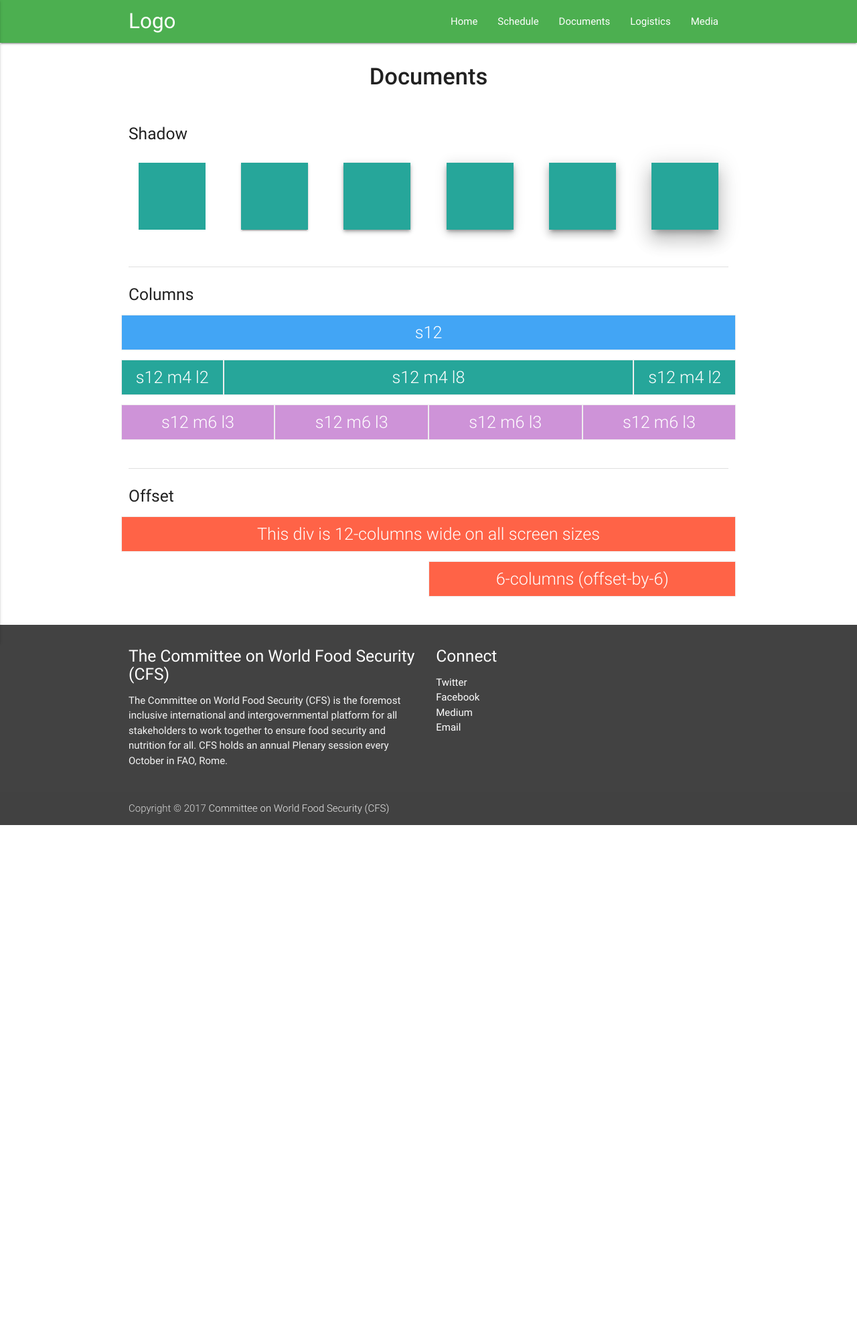
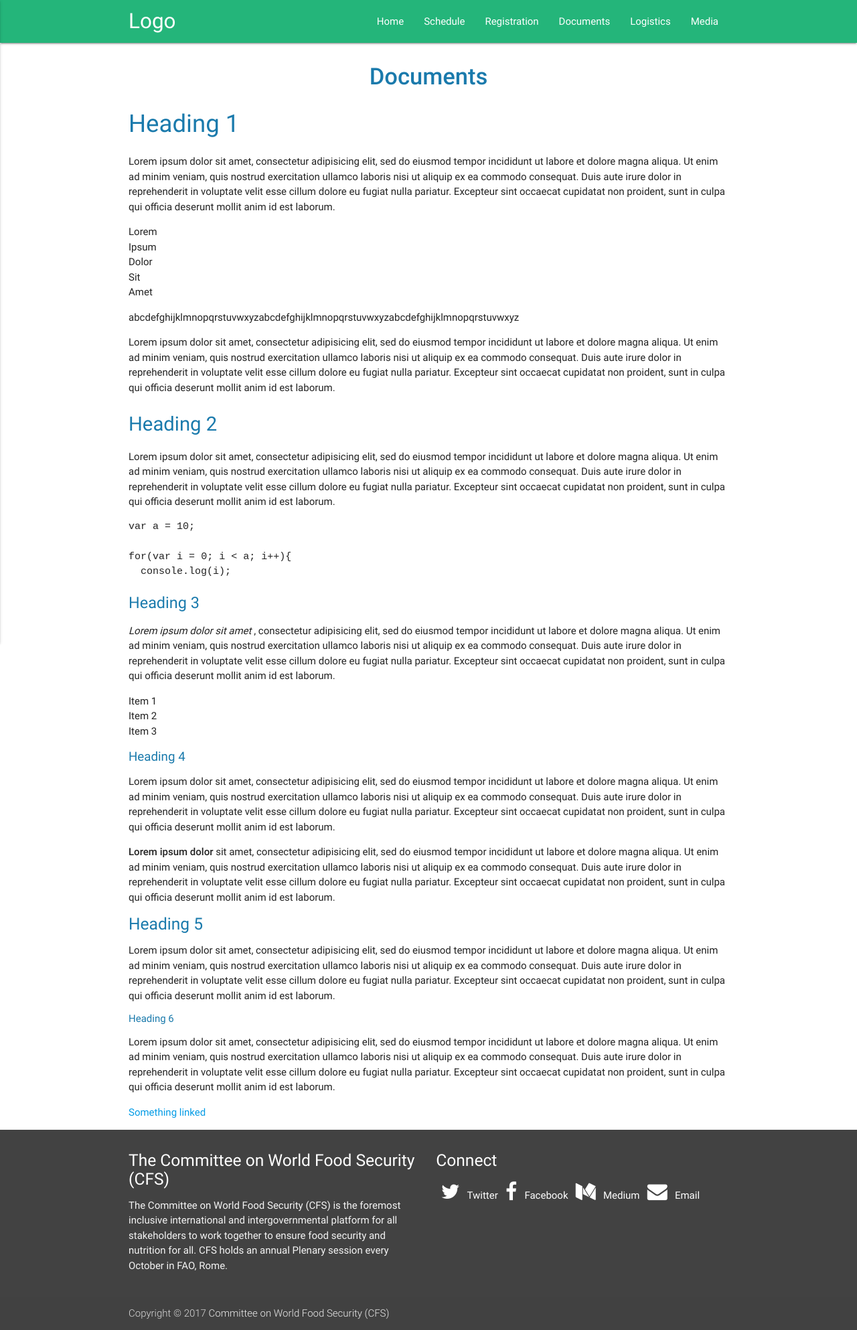
Before and after one commit to UNCFS/uncfs.github.io, a Jekyll site: the page built from 03-Documents.md, in a window 1280 px wide. Shown: the whole page at 67% size. Built offline with Jekyll 4.4.1, drawn with Linux system fonts in a browser that asks for light colours; before the commit the page ends 1232 px from its top, so only the background shows below that.

Commit message:
Finished footer, homepage, registration and logistics. Dummy content in other pages

````diff
--- a/01-Schedule.md
+++ b/01-Schedule.html
@@ -3,8 +3,6 @@ layout: page
 title: Schedule
 permalink: /schedule/
 ---
-
-<h1 class="page-title">{{ page.title | escape }}</h1>
 
 <div class="section">
     <h5>Raised</h5>
--- a/02-Documents.md
+++ /dev/null
@@ -1,53 +0,0 @@
----
-layout: page
-title: Documents
-permalink: /documents/
----
-
-<h1 class="page-title">{{ page.title | escape }}</h1>
-
-<div class="section">
-    <h5>Shadow</h5>
-    <div class="row">
-              <div class="col s12 m4 l2">
-                <p class="z-depth-0 shadow-demo"></p>
-              </div>
-              <div class="col s12 m4 l2">
-                <p class="z-depth-1 shadow-demo"></p>
-              </div>
-              <div class="col s12 m4 l2">
-                <p class="z-depth-2 shadow-demo"></p>
-              </div>
-              <div class="col s12 m4 l2">
-                <p class="z-depth-3 shadow-demo"></p>
-              </div>
-              <div class="col s12 m4 l2">
-                <p class="z-depth-4 shadow-demo"></p>
-              </div>
-              <div class="col s12 m4 l2">
-                <p class="z-depth-5 shadow-demo"></p>
-              </div>
-    </div>
-</div>
-<div class="divider"></div>
-<div class="section">
-    <h5>Columns</h5>
-    <div class="row">
-            <div class="col grid-example s12 blue lighten-1"><span class="flow-text">s12</span></div>
-            <div class="col grid-example s12 m4 l2 teal lighten-1"><span class="flow-text">s12 m4 l2</span></div>
-            <div class="col grid-example s12 m4 l8 teal lighten-1"><span class="flow-text">s12 m4 l8</span></div>
-            <div class="col grid-example s12 m4 l2 teal lighten-1"><span class="flow-text">s12 m4 l2</span></div>
-            <div class="col grid-example s12 m6 l3 purple lighten-3"><span class="flow-text">s12 m6 l3</span></div>
-            <div class="col grid-example s12 m6 l3 purple lighten-3"><span class="flow-text">s12 m6 l3</span></div>
-            <div class="col grid-example s12 m6 l3 purple lighten-3"><span class="flow-text">s12 m6 l3</span></div>
-            <div class="col grid-example s12 m6 l3 purple lighten-3"><span class="flow-text">s12 m6 l3</span></div>
-    </div>
-</div>
-<div class="divider"></div>
-<div class="section">
-    <h5>Offset</h5>
-    <div class="row">
-            <div class="col s12 grid-example"><span class="flow-text">This div is 12-columns wide on all screen sizes</span></div>
-            <div class="col s6 offset-s6 grid-example"><span class="flow-text">6-columns (offset-by-6)</span></div>
-    </div>
-</div>
--- /dev/null
+++ b/03-Documents.md
@@ -0,0 +1,54 @@
+---
+layout: page
+title: Documents
+permalink: /documents/
+---
+# Heading 1
+Lorem ipsum dolor sit amet, consectetur adipisicing elit, sed do eiusmod
+tempor incididunt ut labore et dolore magna aliqua. Ut enim ad minim veniam,
+quis nostrud exercitation ullamco laboris nisi ut aliquip ex ea commodo
+consequat. Duis aute irure dolor in reprehenderit in voluptate velit esse
+cillum dolore eu fugiat nulla pariatur. Excepteur sint occaecat cupidatat non
+proident, sunt in culpa qui officia deserunt mollit anim id est laborum.
+* Lorem
+* Ipsum
+* Dolor
+* Sit
+* Amet
+
+abcde­fghijklmnopqrstu­vwxyzabcde­fghijklmnopqrstu­vwxyz­abcde­fghijklmnopqrstu­vwxyz­
+
+Lorem ipsum dolor sit amet, consectetur adipisicing elit, sed do eiusmod tempor incididunt ut labore et dolore magna aliqua. Ut enim ad minim veniam, quis nostrud exercitation ullamco laboris nisi ut aliquip ex ea commodo consequat. Duis aute irure dolor in reprehenderit in voluptate velit esse cillum dolore eu fugiat nulla pariatur. Excepteur sint occaecat cupidatat non proident, sunt in culpa qui officia deserunt mollit anim id est laborum.
+
+## Heading 2
+Lorem ipsum dolor sit amet, consectetur adipisicing elit, sed do eiusmod tempor incididunt ut labore et dolore magna aliqua. Ut enim ad minim veniam, quis nostrud exercitation ullamco laboris nisi ut aliquip ex ea commodo consequat. Duis aute irure dolor in reprehenderit in voluptate velit esse cillum dolore eu fugiat nulla pariatur. Excepteur sint occaecat cupidatat non proident, sunt in culpa qui officia deserunt mollit anim id est laborum.
+
+``` javascript
+var a = 10;
+
+for(var i = 0; i < a; i++){
+  console.log(i);
+```
+
+
+### Heading 3
+
+*Lorem ipsum dolor sit amet* , consectetur adipisicing elit, sed do eiusmod tempor incididunt ut labore et dolore magna aliqua. Ut enim ad minim veniam, quis nostrud exercitation ullamco laboris nisi ut aliquip ex ea commodo consequat. Duis aute irure dolor in reprehenderit in voluptate velit esse cillum dolore eu fugiat nulla pariatur. Excepteur sint occaecat cupidatat non proident, sunt in culpa qui officia deserunt mollit anim id est laborum.
+
+* Item 1
+* Item 2
+* Item 3
+
+#### Heading 4
+
+Lorem ipsum dolor sit amet, consectetur adipisicing elit, sed do eiusmod tempor incididunt ut labore et dolore magna aliqua. Ut enim ad minim veniam, quis nostrud exercitation ullamco laboris nisi ut aliquip ex ea commodo consequat. Duis aute irure dolor in reprehenderit in voluptate velit esse cillum dolore eu fugiat nulla pariatur. Excepteur sint occaecat cupidatat non proident, sunt in culpa qui officia deserunt mollit anim id est laborum.
+
+**Lorem ipsum dolor** sit amet, consectetur adipisicing elit, sed do eiusmod tempor incididunt ut labore et dolore magna aliqua. Ut enim ad minim veniam, quis nostrud exercitation ullamco laboris nisi ut aliquip ex ea commodo consequat. Duis aute irure dolor in reprehenderit in voluptate velit esse cillum dolore eu fugiat nulla pariatur. Excepteur sint occaecat cupidatat non proident, sunt in culpa qui officia deserunt mollit anim id est laborum.
+
+##### Heading 5
+Lorem ipsum dolor sit amet, consectetur adipisicing elit, sed do eiusmod tempor incididunt ut labore et dolore magna aliqua. Ut enim ad minim veniam, quis nostrud exercitation ullamco laboris nisi ut aliquip ex ea commodo consequat. Duis aute irure dolor in reprehenderit in voluptate velit esse cillum dolore eu fugiat nulla pariatur. Excepteur sint occaecat cupidatat non proident, sunt in culpa qui officia deserunt mollit anim id est laborum.
+
+###### Heading 6
+Lorem ipsum dolor sit amet, consectetur adipisicing elit, sed do eiusmod tempor incididunt ut labore et dolore magna aliqua. Ut enim ad minim veniam, quis nostrud exercitation ullamco laboris nisi ut aliquip ex ea commodo consequat. Duis aute irure dolor in reprehenderit in voluptate velit esse cillum dolore eu fugiat nulla pariatur. Excepteur sint occaecat cupidatat non proident, sunt in culpa qui officia deserunt mollit anim id est laborum.
+
+[Something linked](http://www.google.com)
--- a/_includes/footer.html
+++ b/_includes/footer.html
@@ -5,15 +5,16 @@
 				<h5 class="white-text">The Committee on World Food Security (CFS)</h5>
 				<p class="grey-text text-lighten-4">The Committee on World Food Security (CFS) is the foremost inclusive international and intergovernmental platform for all stakeholders to work together to ensure food security and nutrition for all. CFS holds an annual Plenary session every October in FAO, Rome. </p>
 			</div>
-
 			<div class="col l6 s12">
 				<h5 class="white-text">Connect</h5>
-          <ul>
-            <li><a class="white-text" href="#!">Twitter</a></li>
-            <li><a class="white-text" href="#!">Facebook</a></li>
-            <li><a class="white-text" href="#!">Medium</a></li>
-            <li><a class="white-text" href="#!">Email</a></li>
-          </ul>
+
+				<a class="white-text" href="https://www.twitter.com/{{ site.author.twitter}}"><i class="fa fa-twitter fa-2x" aria-hidden="true"></i>
+				Twitter</a>
+				<a class="white-text" href="https://www.facebook.com/{{ site.author.facebook}}"><i class="fa fa-facebook fa-2x" aria-hidden="true"></i>
+				Facebook</a>         <a class="white-text" href="https://www.medium.com/@{{ site.author.medium}}"><i class="fa fa-medium fa-2x" aria-hidden="true"></i>
+			Medium</a>
+			<a class="white-text" href="mailto:{{ site.author.email}}"><i class="fa fa-envelope fa-2x" aria-hidden="true"></i>
+			Email</a>
 		</div>
 	</div>
 </div>
--- a/_includes/head.html
+++ b/_includes/head.html
@@ -11,6 +11,7 @@
       <link href="{{ site.baseurl }}/sass/style.css" type="text/css" rel="stylesheet" media="screen,projection" />
     <link rel="canonical" href="{{ page.url | replace:'index.html','' | absolute_url }}" />
     <link rel="alternate" type="application/rss+xml" title="{{ site.title | escape }}" href="{{ "/feed.xml" | relative_url }}" />
+    <link href="https://maxcdn.bootstrapcdn.com/font-awesome/4.7.0/css/font-awesome.min.css" rel="stylesheet" integrity="sha384-wvfXpqpZZVQGK6TAh5PVlGOfQNHSoD2xbE+QkPxCAFlNEevoEH3Sl0sibVcOQVnN" crossorigin="anonymous">
 
     {% if jekyll.environment == 'production' and site.google_analytics %}
     {% include google-analytics.html %}
--- a/_layouts/home.html
+++ b/_layouts/home.html
@@ -6,12 +6,12 @@ layout: default
     <div class="container">
       <br><br>
       <div class="row center">
-          <h1 class="green-text header center">{{ site.title }}</h1>
-          <h5 class="header col s12 light">{{ content }}</h5>
+          <strong><h1 class="green-text header center">{{ site.title }}</h1></strong>
+          <h5 class="col s12 light dark-grey">{{ content }}</h5>
       </div>
 
       <div class="row center">
-        <a href="http://materializecss.com/getting-started.html" id="download-button" class="btn-large waves-effect waves-light green">Register</a>
+        <a href="/registration/" id="download-button" class="btn-large waves-effect waves-light blue">Register</a>
       </div>
       <br><br>
 
--- a/_layouts/page.html
+++ b/_layouts/page.html
@@ -1,8 +1,8 @@
 ---
 layout: default
 ---
-<div class="container">
+<h1 class="page-title">{{ page.title | escape }}</h1>
 
-    {{ content }}
-
+<div class="container full">
+            {{ content }}
 </div>
--- a/sass/_components.scss
+++ b/sass/_components.scss
@@ -0,0 +1,3 @@
+.fa{
+    margin: .5rem;
+}
--- a/sass/_helpers.scss
+++ b/sass/_helpers.scss
@@ -0,0 +1,22 @@
+$green: #24b57a;
+$blue: #1a7aac;
+$orange: #f8a033;
+$light-blue: #50c8e5;
+$dark-grey: #9e9e9e;
+
+.dark-grey{
+    @extend .grey-text, .darken-4;
+}
+
+.green {
+    background: $green !important;
+}
+.green-text{
+    color: $green !important;
+}
+.blue{
+    background: $blue !important;
+}
+.blue-text{
+    color: $blue !important;
+}
--- a/sass/_layout.scss
+++ b/sass/_layout.scss
@@ -0,0 +1,14 @@
+#index-banner{
+    display: flex;
+    justify-content: center;
+    align-items: center;
+    background: url(https://uncfs.github.io/CFS43Timetable/images/wallpaper-min.png) no-repeat center center fixed;
+    -webkit-background-size: cover;
+    -moz-background-size: cover;
+    -o-background-size: cover;
+    background-size: cover;
+    min-height: 90vh;
+}
+.full{
+    min-height: 60vh;
+}
--- a/sass/_typography.scss
+++ b/sass/_typography.scss
@@ -0,0 +1,33 @@
+@charset "utf-8";
+
+h1, h2, h3, h4, h5, h6 {
+    -webkit-font-smoothing: antialiased;
+}
+
+h1.page-title {
+    font-weight: 500;
+    font-size: 2.3em;
+    text-align: center;
+}
+
+h1, h2, h3, h4, h5, h6{
+    color: $blue;
+}
+
+h1 { font-size: 2.441em;}
+
+h2 {font-size: 1.953em;}
+
+h3 {font-size: 1.563em;}
+
+h4 {font-size: 1.25em;}
+
+.header {
+    font-size: 6rem;
+    font-weight: 500;
+    margin: 0;
+}
+
+// nav ul a{
+//     color: $dark-grey;
+// }
--- a/sass/main.scss
+++ /dev/null
@@ -1,51 +0,0 @@
-@charset "utf-8";
-
-h1, h2, h3, h4, h5, h6 {
-    -webkit-font-smoothing: antialiased;
-}
-.icon-block {
-  padding: 0 15px;
-}
-.icon-block .material-icons {
-	font-size: inherit;
-}
-.shadow-demo {
-    background-color: #26a69a;
-    width: 100px;
-    height: 100px;
-    margin: 20px auto;
-}
-h1.page-title {
-    font-weight: 500;
-    font-size: 2.3em;
-    text-align: center;
-}
-.col.grid-example {
-    border: 1px solid #eee;
-    margin: 7px 0;
-    text-align: center;
-    line-height: 50px;
-    font-size: 28px;
-    background-color: tomato;
-    color: white;
-    padding: 0;
-}
-.collection .collection-item.avatar {
-    padding-right: 30px;
-}
-
-.txt-center {
-    text-align: center;
-}
-p.rss-subscribe {
-    margin: 0;
-}
-
-#index-banner{
-        background: url(https://uncfs.github.io/CFS43Timetable/images/wallpaper-min.png) no-repeat center center fixed;
-        -webkit-background-size: cover;
-        -moz-background-size: cover;
-        -o-background-size: cover;
-        background-size: cover;
-            min-height: 90vh;
-}
--- a/sass/style.scss
+++ b/sass/style.scss
@@ -3,7 +3,7 @@
 ---
 
 @import "materialize/materialize";
-@import "main";
+@import "_main";
 @import "_helpers"; // contains variables and mixins
 @import "_typography"; // contains all typography rules
 @import "_layout"; // contains layout things
````
Also changed, not shown: 02-Registration.md (added, +16 -0 lines), 04-Logistics.md (added, +56 -0 lines), 04-Media.md (deleted, +0 -33 lines), 05-Media.md (added, +54 -0 lines), _layouts/logistics.html (renamed from 03-Logistics.md, +11 -11 lines), sass/_main.scss (added, +34 -0 lines). Lines whose indentation alone changed are shown as unchanged.
